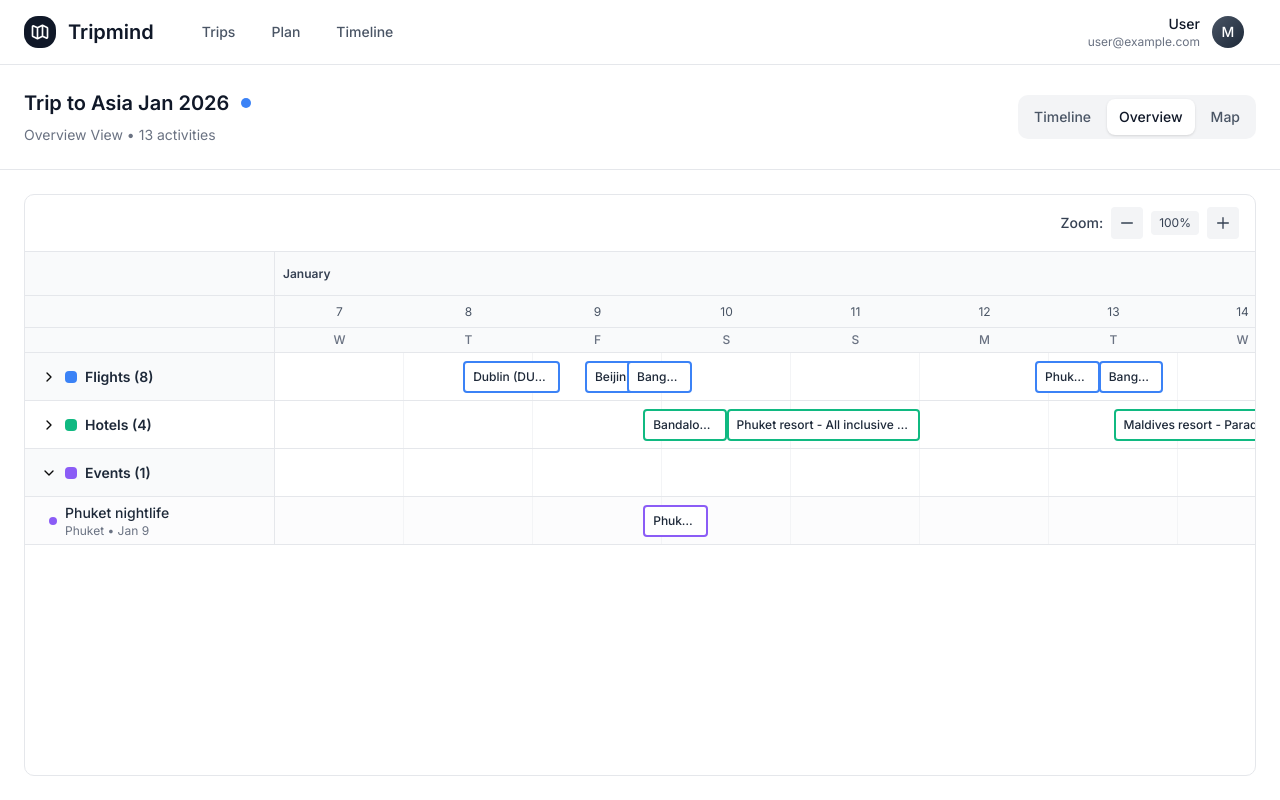
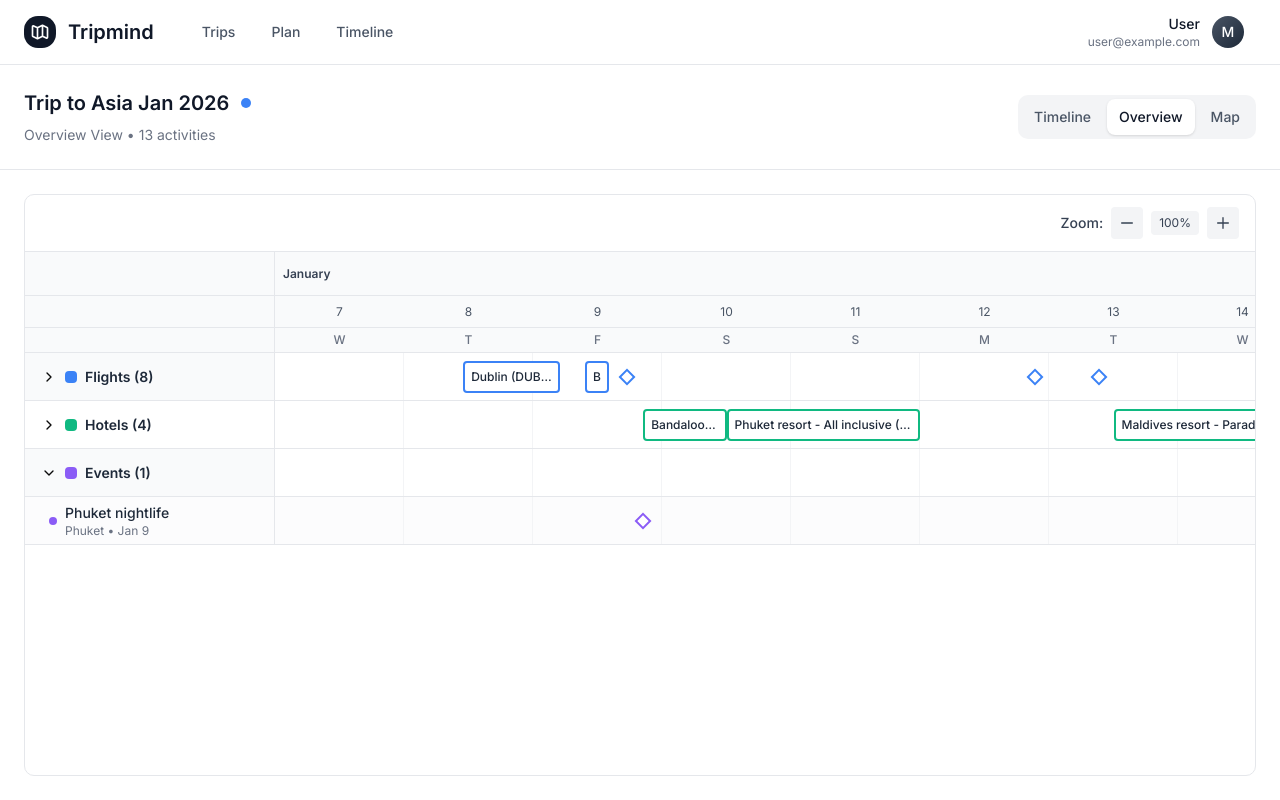
Before and after one commit to marlonbernardes/tripmind, a Next.js app in the folder frontend/: page /trip/1/overview in a window 1280 px wide. Built offline with nearby package versions, Linux system fonts and the light colour scheme.

Commit message:
feat(CustomGanttChart): add support for point-in-time events with dot indicators in the Gantt chart display

```diff
--- a/frontend/src/components/features/CustomGanttChart/GanttBar.tsx
+++ b/frontend/src/components/features/CustomGanttChart/GanttBar.tsx
@@ -1,6 +1,9 @@
 import { cn } from '@/lib/utils'
 import { ACTIVITY_COLORS } from './utils/viewModeConfig'
 import type { GanttBarProps } from './types'
+
+// Minimum width threshold to show as a "dot" indicator
+const DOT_THRESHOLD = 20
 
 export function GanttBar({
   activity,
@@ -10,18 +13,46 @@ export function GanttBar({
   onHover,
   onClick
 }: GanttBarProps) {
+  const isPointEvent = width < DOT_THRESHOLD
+  const activityColor = ACTIVITY_COLORS[activity.type] || '#6B7280'
+
+  if (isPointEvent) {
+    // Render as a small dot/marker for point-in-time events
+    return (
+      <div
+        data-activity-bar
+        className={cn(
+          "absolute top-2 h-8 flex items-center justify-center cursor-pointer select-none",
+          isSelected && "ring-2 ring-blue-500 ring-offset-1 rounded"
+        )}
+        style={{ left: x - 6 }} // Center the dot on the position
+        onMouseEnter={() => onHover?.(activity)}
+        onMouseLeave={() => onHover?.(null)}
+        onClick={(e) => {
+          e.stopPropagation()
+          onClick?.(activity)
+        }}
+      >
+        {/* Diamond/dot marker */}
+        <div
+          className="w-3 h-3 rotate-45 border-2 bg-white dark:bg-gray-900"
+          style={{ borderColor: activityColor }}
+        />
+      </div>
+    )
+  }
+
   return (
     <div
       data-activity-bar
       className={cn(
-        "absolute top-2 h-8 rounded px-2 flex items-center cursor-pointer transition-opacity select-none group border-2 bg-white dark:bg-gray-900",
+        "absolute top-2 h-8 rounded px-1.5 flex items-center cursor-pointer transition-opacity select-none group border-2 bg-white dark:bg-gray-900",
         isSelected && "ring-2 ring-blue-500 ring-offset-1"
       )}
       style={{
         left: x,
-        width: Math.max(width, 24),
-        borderColor: ACTIVITY_COLORS[activity.type] || '#6B7280',
-        minWidth: '24px'
+        width: width, // Use actual calculated width, no minimum
+        borderColor: activityColor,
       }}
       onMouseEnter={() => onHover?.(activity)}
       onMouseLeave={() => onHover?.(null)}
--- a/frontend/src/components/features/CustomGanttChart/GanttGrid.tsx
+++ b/frontend/src/components/features/CustomGanttChart/GanttGrid.tsx
@@ -56,9 +56,12 @@ export function GanttGrid({
                 ))}
               </div>
               {group.allActivities.map((activity) => {
+                const activityStart = new Date(activity.start)
+                // Use actual end time, or same as start for point-in-time events
+                const activityEnd = activity.end ? new Date(activity.end) : activityStart
                 const { x, width } = calculateBarPosition(
-                  new Date(activity.start),
-                  activity.end ? new Date(activity.end) : new Date(activity.start),
+                  activityStart,
+                  activityEnd,
                   ganttStart,
                   viewModeConfig
                 )
--- a/frontend/src/components/features/CustomGanttChart/GanttRow.tsx
+++ b/frontend/src/components/features/CustomGanttChart/GanttRow.tsx
@@ -1,4 +1,3 @@
-import { addHours } from 'date-fns'
 import { cn } from '@/lib/utils'
 import { GanttBar } from './GanttBar'
 import { calculateBarPosition } from './utils/positionUtils'
@@ -16,7 +15,8 @@ export function GanttRow({
   onActivityClick
 }: GanttRowProps) {
   const activityStart = new Date(activity.start)
-  const activityEnd = activity.end ? new Date(activity.end) : addHours(activityStart, 1)
+  // Use actual end time, or same as start for point-in-time events (will show as dot)
+  const activityEnd = activity.end ? new Date(activity.end) : activityStart
 
   const { x, width } = calculateBarPosition(
     activityStart,
--- a/frontend/src/components/features/CustomGanttChart/index.tsx
+++ b/frontend/src/components/features/CustomGanttChart/index.tsx
@@ -198,6 +198,9 @@ export function CustomGanttChart({
 
   const hoveredTime = getTimeAtMousePosition()
 
+  // Configurable: Show activities that start within this window (in milliseconds)
+  const TOOLTIP_TIME_WINDOW = 30 * 60 * 1000 // 30 minutes
+
   // Sort activities by priority for tooltip display
   const sortActivitiesByPriority = (activitiesToSort: SimpleActivity[], hoveredMs: number): SimpleActivity[] => {
     const typePriority: Record<string, number> = {
@@ -224,19 +227,25 @@ export function CustomGanttChart({
     })
   }
 
-  // Find activities that overlap with the hovered time
+  // Find activities that overlap with the hovered time OR start within the time window
   const getActivitiesAtTime = (): SimpleActivity[] => {
     if (!hoveredTime) return []
 
     const hoveredMs = hoveredTime.getTime()
+    const windowStart = hoveredMs - TOOLTIP_TIME_WINDOW
+    const windowEnd = hoveredMs + TOOLTIP_TIME_WINDOW
+
     const overlapping = activities.filter(activity => {
       const start = new Date(activity.start).getTime()
-      // For activities without end time, use a small duration (1 hour) for point-in-time events
-      // But also check if hoveredMs is exactly at start for instant events
-      const end = activity.end ? new Date(activity.end).getTime() : start + 3600000
+      const end = activity.end ? new Date(activity.end).getTime() : start
 
-      // Activity overlaps if: start <= hoveredTime < end (or start == hoveredTime for instant events)
-      return start <= hoveredMs && hoveredMs < end
+      // Activity is relevant if:
+      // 1. It overlaps with the hovered time (start <= hovered < end), OR
+      // 2. It starts within the time window (for point events or nearby starts)
+      const overlapsHovered = end > start ? (start <= hoveredMs && hoveredMs < end) : false
+      const startsNearby = start >= windowStart && start <= windowEnd
+
+      return overlapsHovered || startsNearby
     })
 
     return sortActivitiesByPriority(overlapping, hoveredMs)
--- a/frontend/src/components/features/CustomGanttChart/utils/positionUtils.ts
+++ b/frontend/src/components/features/CustomGanttChart/utils/positionUtils.ts
@@ -10,9 +10,9 @@ export function calculateBarPosition(
   const startOffset = activityStart.getTime() - ganttStart.getTime()
   const duration = activityEnd.getTime() - activityStart.getTime()
 
-  // Convert to column units
+  // Convert to column units - no artificial minimum, let GanttBar handle display
   const startColumn = startOffset / viewModeConfig.step
-  const durationColumns = Math.max(0.5, duration / viewModeConfig.step)
+  const durationColumns = duration / viewModeConfig.step
 
   // Convert to pixels
   const x = startColumn * viewModeConfig.columnWidth
```
